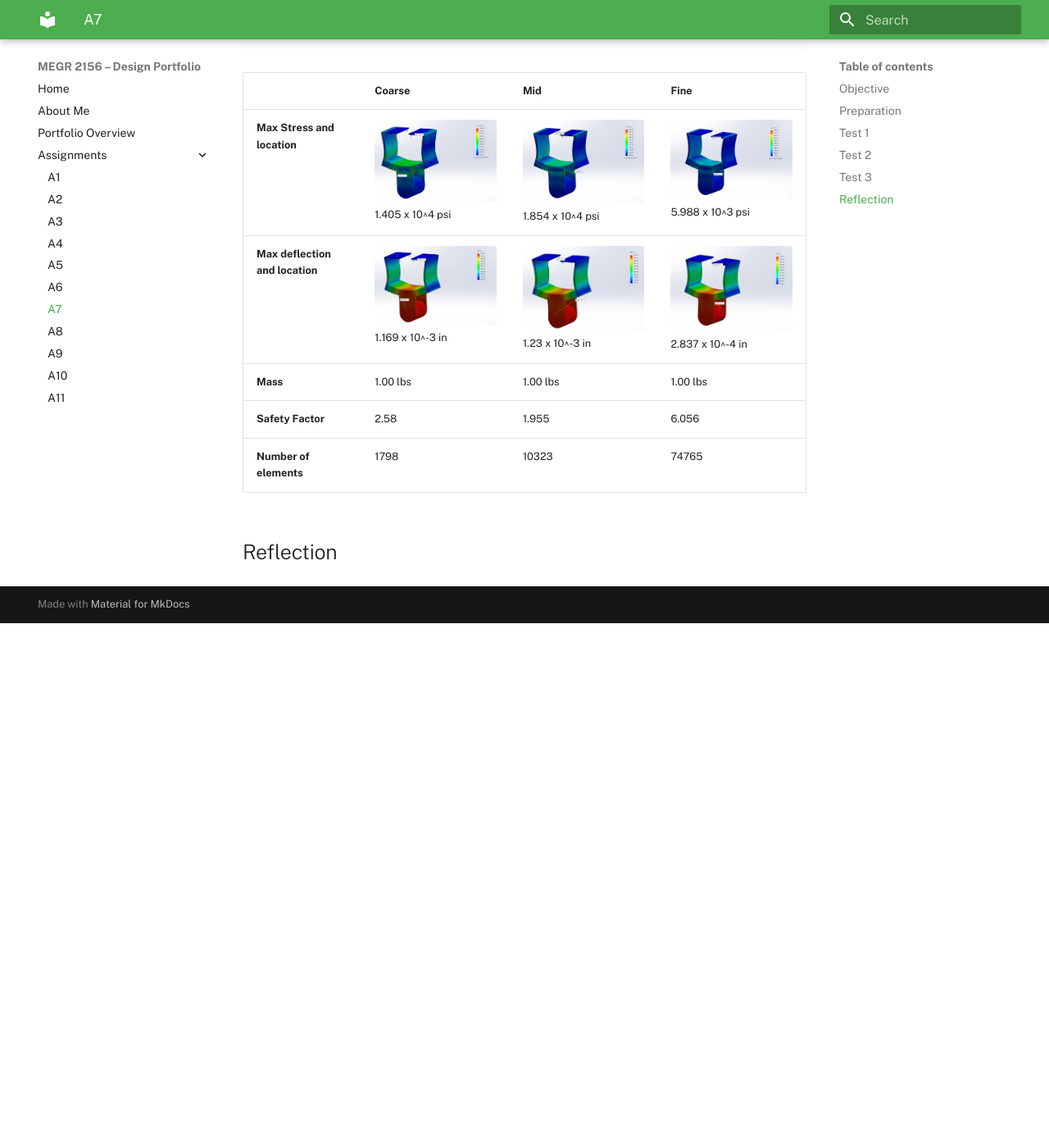
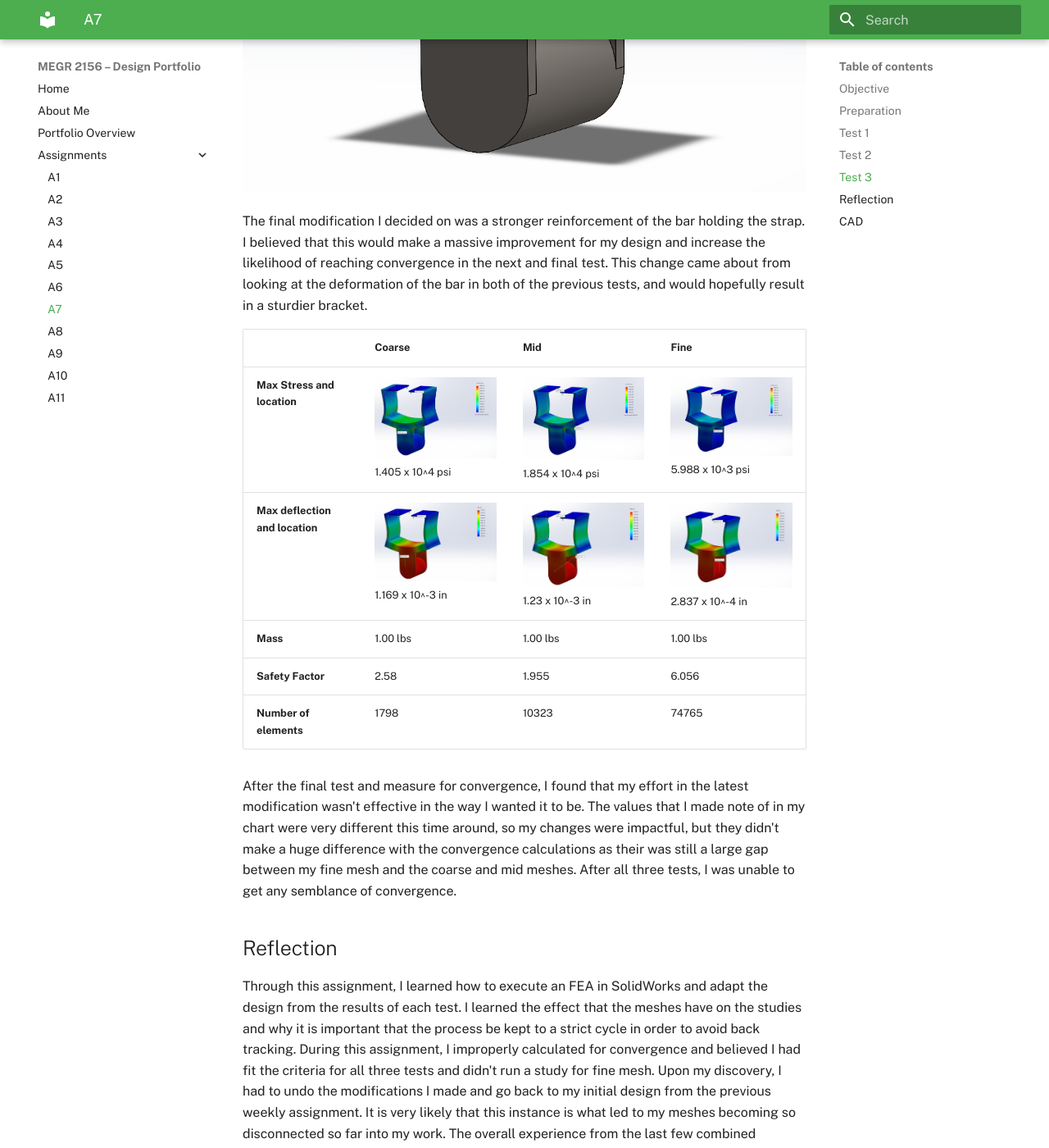
Before and after one commit to Jmswanchara/megr2156-portfolio, an MkDocs documentation site: the page built from docs/assignments/A07/index.md, in a window 1280 px wide and 1400 px high, scrolled down 5016 px. Shown: the whole window at 82% size. Built offline with MkDocs 1.6.1 and Material for MkDocs 9.7.7, drawn with Linux system fonts in a browser that asks for light colours; before the commit the page ends 5776 px from its top, so only the background shows below that; some of the changed text lies outside the part shown.

Commit message:
Update index.md with test results and reflections
Added reflections on convergence tests and design modifications in the assignment report.

```diff
--- a/docs/assignments/A07/index.md
+++ b/docs/assignments/A07/index.md
@@ -158,11 +158,13 @@ Following the first study, I returned to the original model to make a design cha
   </tr>
 </table>
 
+Running these numbers through the same convergence formula, the exact same instance occurred as with the first test, the deflection matched the criteria but nothing else did.  Because of this I again had to return to the fine mesh model and run the study again.  My numbers were again noticeably further away from the requirement, but I stopped here because it was my final attempt to reach convergence.  I would need to make more design changes before I could attempt convergence again.
+
 ## Test 3
 
 ![Addition](Bracket_addition_A7.png)
 
-
+The final modification I decided on was a stronger reinforcement of the bar holding the strap.  I believed that this would make a massive improvement for my design and increase the likelihood of reaching convergence in the next and final test.  This change came about from looking at the deformation of the bar in both of the previous tests, and would hopefully result in a sturdier bracket.
 
 <table>
   <tr>
@@ -231,4 +233,10 @@ Following the first study, I returned to the original model to make a design cha
   </tr>
 </table>
 
+After the final test and measure for convergence, I found that my effort in the latest modification wasn't effective in the way I wanted it to be.  The values that I made note of in my chart were very different this time around, so my changes were impactful, but they didn't make a huge difference with the convergence calculations as their was still a large gap between my fine mesh and the coarse and mid meshes.  After all three tests, I was unable to get any semblance of convergence.
+
 ## Reflection
+
+Through this assignment, I learned how to execute an FEA in SolidWorks and adapt the design from the results of each test.  I learned the effect that the meshes have on the studies and why it is important that the process be kept to a strict cycle in order to avoid back tracking.  During this assignment, I improperly calculated for convergence and believed I had fit the criteria for all three tests and didn't run a study for fine mesh.  Upon my discovery, I had to undo the modifications I made and go back to my initial design from the previous weekly assignment.  It is very likely that this instance is what led to my meshes becoming so disconnected so far into my work.  The overall experience from the last few combined assignments with the same bracket have been very eye opening, seeing a number of different engineering processes be applied to a single part in the real world.  This took me between 3 and 4 hours.
+
+## CAD
```
